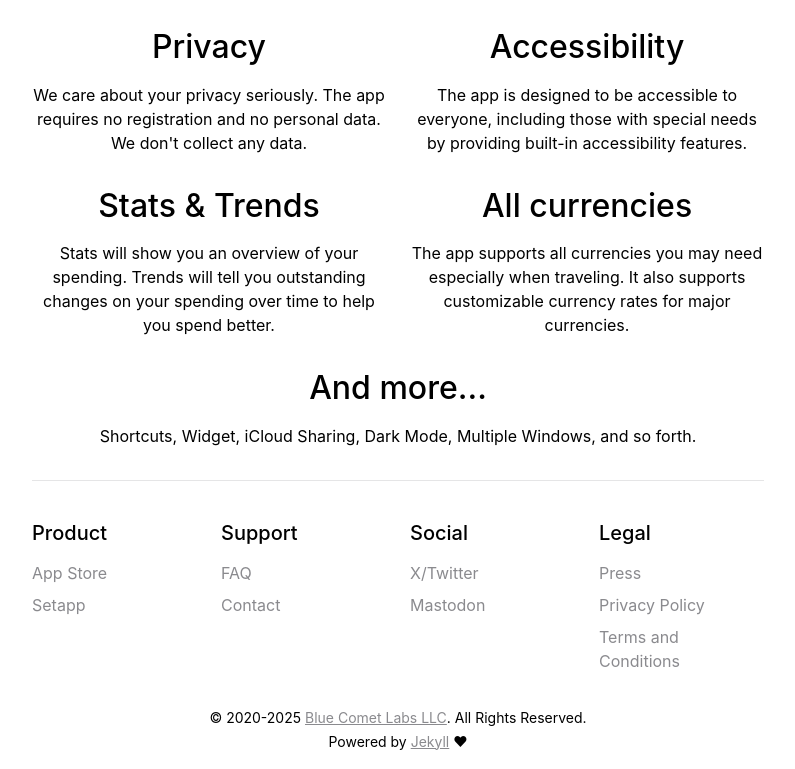
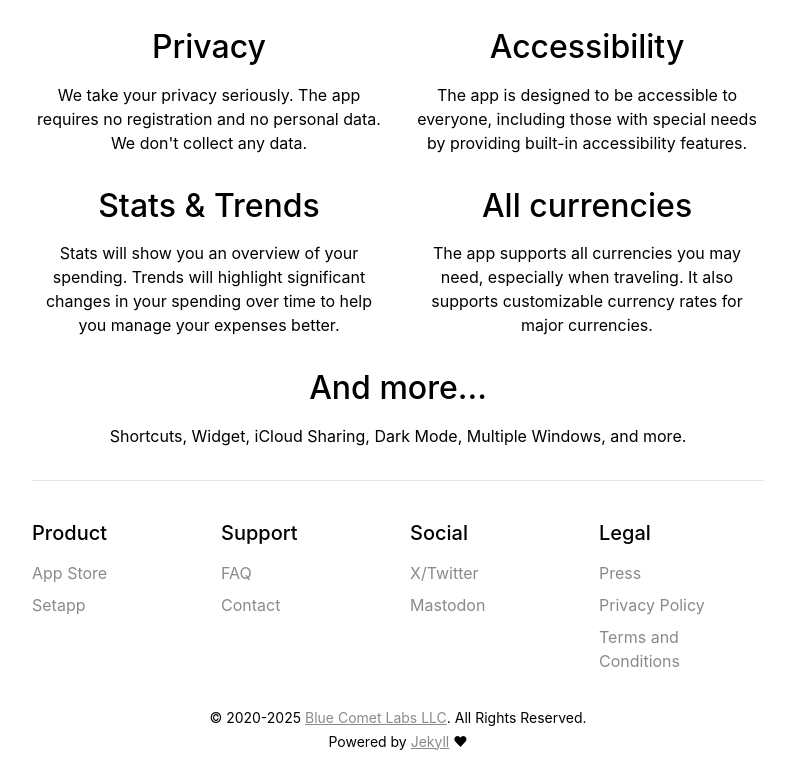
Before and after one commit to bluecometlabs/getexpenses.app, a Jekyll site: the page built from pages/index.md, in a window 1280 px wide, cut to the strip 836-1605 px from the top of the page. Shown: the whole strip, without its empty margins (242-1037 px from the left). Built offline with Jekyll 4.4.1, drawn with Linux system fonts in a browser that asks for light colours.

Commit message:
Update index page

```diff
--- a/pages/index.md
+++ b/pages/index.md
@@ -48,7 +48,7 @@ image: /assets/expenses.png
     <div class="row">
         <div class="col-sm">
             <h2>Privacy</h2>
-            <p>We care about your privacy seriously. The app requires no registration and no personal data. We don't collect any data.</p>
+            <p>We take your privacy seriously. The app requires no registration and no personal data. We don't collect any data.</p>
         </div>
         <div class="col-sm">
             <h2>Accessibility</h2>
@@ -59,17 +59,17 @@ image: /assets/expenses.png
     <div class="row">
         <div class="col-sm">
             <h2>Stats & Trends</h2>
-            <p>Stats will show you an overview of your spending. Trends will tell you outstanding changes on your spending over time to help you spend better.</p>
+            <p>Stats will show you an overview of your spending. Trends will highlight significant changes in your spending over time to help you manage your expenses better.</p>
         </div>
         <div class="col-sm">
             <h2>All currencies</h2>
-            <p>The app supports all currencies you may need especially when traveling. It also supports customizable currency rates for major currencies.</p>
+            <p>The app supports all currencies you may need, especially when traveling. It also supports customizable currency rates for major currencies.</p>
         </div>
     </div>
     <div class="row justify-content-center">
         <div class="col-sm">
             <h2>And more...</h2>
-            <p>Shortcuts, Widget, iCloud Sharing, Dark Mode, Multiple Windows, and so forth.</p>
+            <p>Shortcuts, Widget, iCloud Sharing, Dark Mode, Multiple Windows, and more.</p>
         </div>
     </div>
 </div>
```
